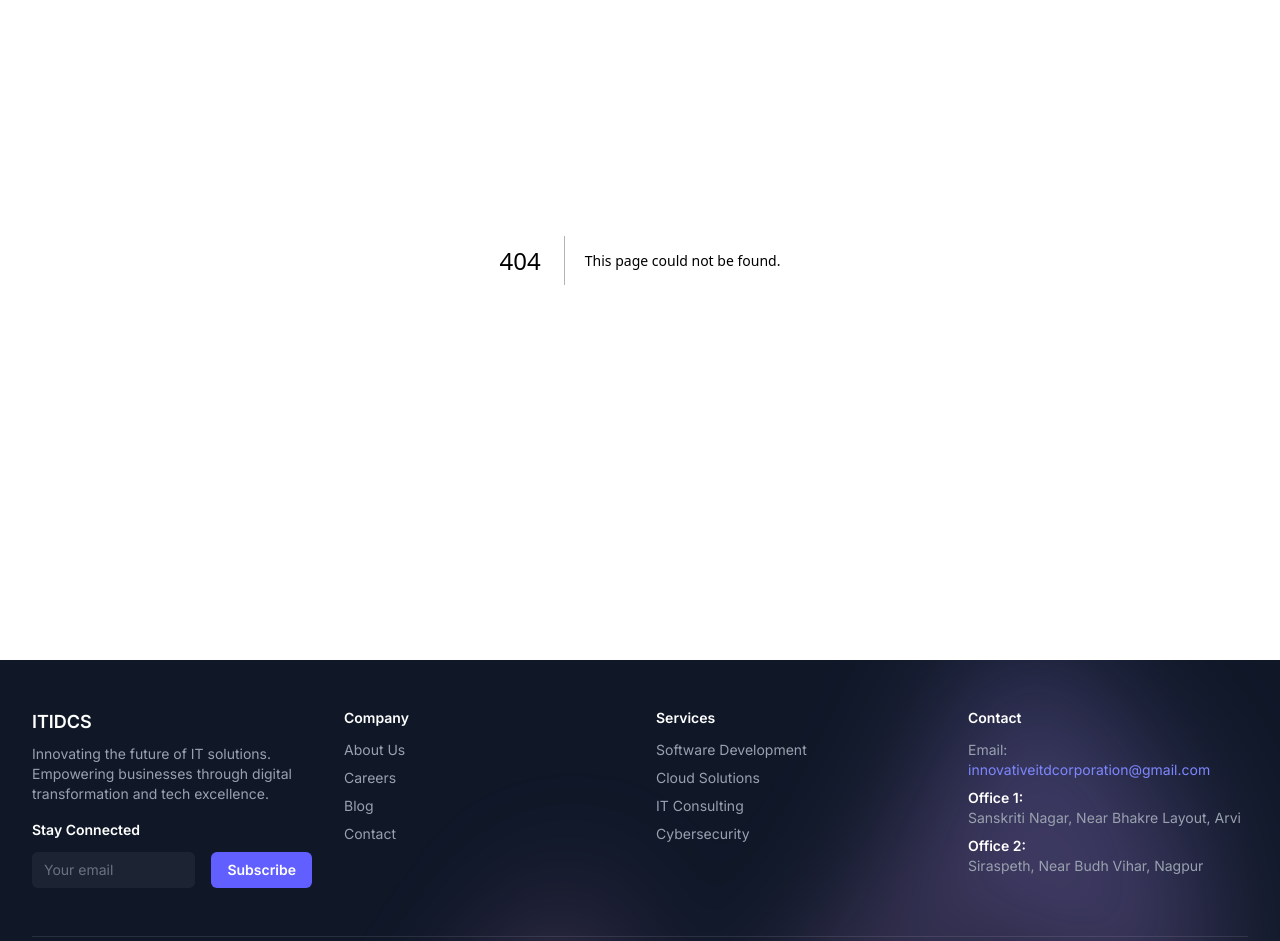
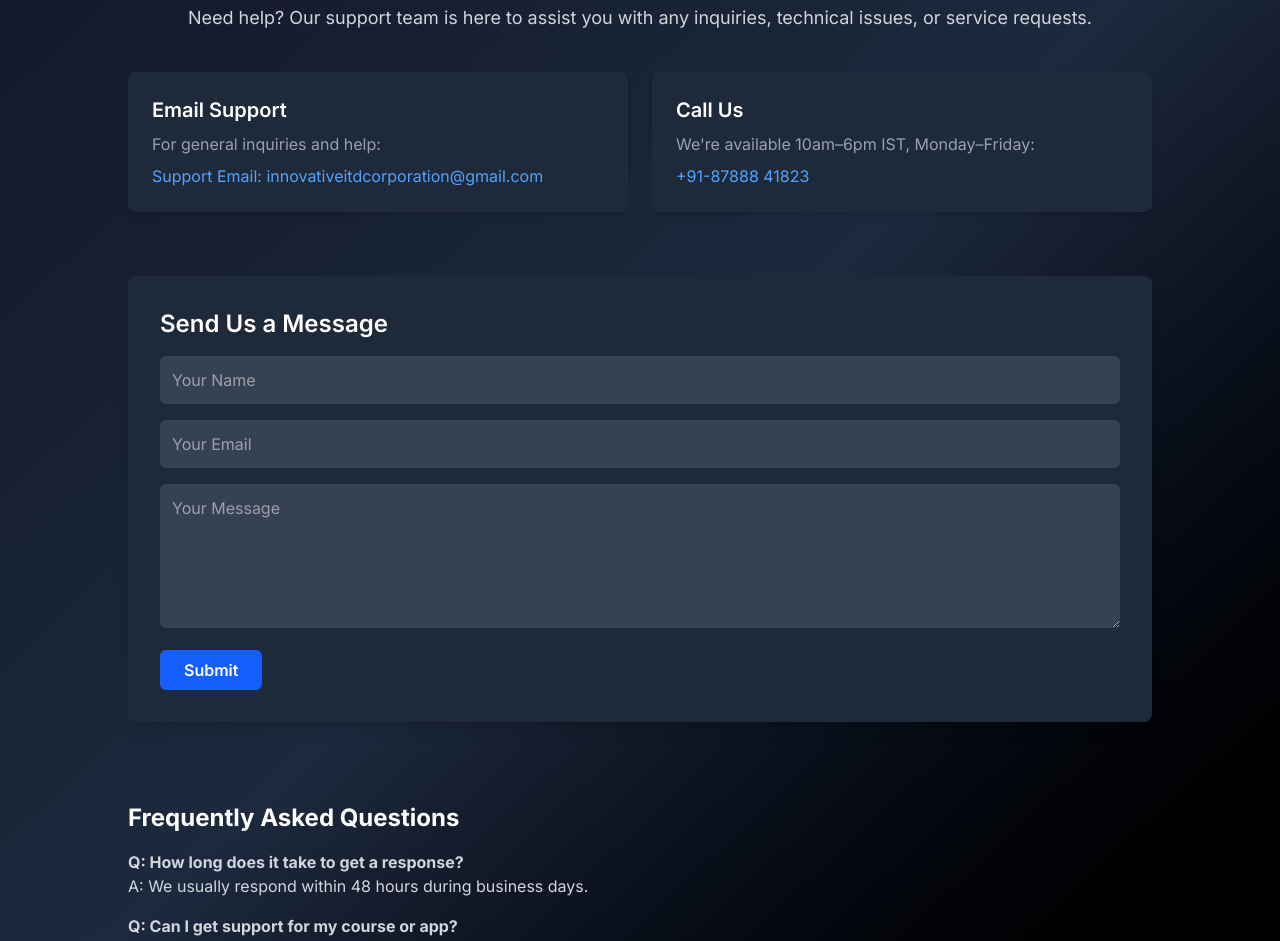
Before and after one commit to TausifM/itidcs-web, a Next.js app: page /support in a window 1280 px wide. Before the commit this address had no page. Shown: the part 240-1181 px from the top of the page. Built offline with nearby package versions, Linux system fonts and the light colour scheme.

Commit message:
policies page

```diff
--- /dev/null
+++ b/src/app/cancellation-refund/page.jsx
@@ -0,0 +1,65 @@
+"use client";
+
+export default function CancellationRefundPage() {
+  return (
+    <div className="min-h-screen bg-gradient-to-br from-gray-900 via-slate-800 to-black text-white p-6">
+      <div className="max-w-4xl mx-auto py-16">
+        <h1 className="text-4xl font-bold mb-6 text-center">Cancellation & Refund Policy</h1>
+        <p className="text-lg text-gray-300 mb-6">
+          At ITIDCS, we value transparency and your satisfaction. Below are our cancellation and refund guidelines for courses, services, and digital solutions.
+        </p>
+
+        <div className="space-y-6 text-gray-300">
+          <section>
+            <h2 className="text-2xl font-semibold mb-2">1. Course Enrollments</h2>
+            <p>
+              Once you enroll in a course and the access is granted (materials shared or session started), we are unable to offer refunds. However, if you cancel your enrollment within 24 hours and before accessing any material, a full refund will be processed.
+            </p>
+          </section>
+
+          <section>
+            <h2 className="text-2xl font-semibold mb-2">2. Custom Software & App Development</h2>
+            <p>
+              For software or mobile app development projects, cancellation is only accepted before the project begins. Once development work has started, any refund is subject to contract terms. In most cases, partial refunds may be offered based on work completed.
+            </p>
+          </section>
+
+          <section>
+            <h2 className="text-2xl font-semibold mb-2">3. Digital Services</h2>
+            <p>
+              For services like website design, SEO, cloud setup, etc., cancellation is possible only within 48 hours of placing an order. If work has commenced, a pro-rated refund will be calculated.
+            </p>
+          </section>
+
+          <section>
+            <h2 className="text-2xl font-semibold mb-2">4. How to Request a Refund</h2>
+            <p>
+              To request a cancellation or refund, please email us at{" "}
+              <a href="mailto:innovativeitdcorporation@gmail.com"
+              className="text-blue-400 underline">
+                innovativeitdcorporation@gmail.com
+              </a>{" "}
+              with your name, service/course enrolled, payment reference, and reason for the request.
+            </p>
+          </section>
+
+          <section>
+            <h2 className="text-2xl font-semibold mb-2">5. Refund Processing Time</h2>
+            <p>
+              Refunds, once approved, will be processed within 7–10 business days to your original method of payment.
+            </p>
+          </section>
+
+          <section>
+            <h2 className="text-2xl font-semibold mb-2">6. No Refunds Applicable</h2>
+            <ul className="list-disc list-inside mt-2">
+              <li>For downloadable or delivered digital products</li>
+              <li>After accessing course content or materials</li>
+              <li>On services rendered beyond initial agreement scope</li>
+            </ul>
+          </section>
+        </div>
+      </div>
+    </div>
+  );
+}
--- a/src/app/enroll/page.jsx
+++ b/src/app/enroll/page.jsx
@@ -49,13 +49,38 @@ const coursesData = [
 export default function CoursesPage() {
   const [search, setSearch] = useState("");
   const [filter, setFilter] = useState("All");
+  const [filteredCourses, setFilteredCourses] = useState(coursesData);
 
-  const filteredCourses = coursesData.filter((course) => {
-    return (
-      (filter === "All" || course.category === filter) &&
-      course.title.toLowerCase().includes(search.toLowerCase())
-    );
-  });
+  // const filteredCourses = coursesData.filter((course) => {
+  //   return (
+  //     (filter === "All" || course.category === filter) &&
+  //     course.title.toLowerCase().includes(search.toLowerCase())
+  //   );
+  // });
+  // make a function on click of search button to filter the courses based on search input and category
+
+  const handleSearch = () => {
+    const filtered = coursesData.filter((course) => {
+      return (
+        (filter === "All" || course.category === filter) &&
+        course.title.toLowerCase().includes(search.toLowerCase())
+      );
+    });
+    setFilteredCourses(filtered);
+  };
+
+  // if course category is not available in the coursesData then show all the courses
+  const handleFilter = (category) => {
+    setFilter(category);
+    // if category is All then show all the courses
+    if (category === "All") {
+      setFilteredCourses(coursesData);
+      // but if category is not in the coursesData then show all the courses
+    } else {
+      const filtered = coursesData.filter((course) => course.category === category);
+      setFilteredCourses(filtered);
+    }
+  };
 
   const categories = ["All", ...new Set(coursesData.map((c) => c.category))];
 
@@ -78,13 +103,17 @@ export default function CoursesPage() {
               onChange={(e) => setSearch(e.target.value)}
               className="border px-4 py-2 rounded-md w-full md:w-1/2 lg:w-1/3"
             />
+            {/* Search Icon */}
+            <button className="bg-blue-600 text-white px-4 py-2 rounded-md hover:bg-blue-700" onClick={handleSearch}>
+              Search
+            </button>
 
             {/* Category Filters */}
             <div className="flex flex-wrap justify-center md:justify-end gap-2 w-full md:w-auto">
               {categories.map((cat) => (
                 <button
                   key={cat}
-                  onClick={() => setFilter(cat)}
+                  onClick={() => handleFilter(cat)}
                   className={`px-4 py-2 border rounded-full whitespace-nowrap text-sm transition ${
                     filter === cat
                       ? "amg text-white"
--- /dev/null
+++ b/src/app/support/page.jsx
@@ -0,0 +1,109 @@
+"use client";
+
+import React from "react";
+import SEOHead from "../component/SEOHead";
+
+export default function SupportPage() {
+  return (
+    <>
+      <SEOHead
+        title="Customer Support | ITIDCS"
+        description="Need help? Our support team is here to assist you with any inquiries, technical issues, or service requests."
+        canonical="https://itidcs.vercel.app/support"
+      />
+      <div className="min-h-screen bg-gradient-to-br from-gray-900 via-slate-800 to-black text-white p-6">
+        <div className="max-w-5xl mx-auto text-center py-16">
+          <h1 className="text-4xl font-bold mb-4">Customer Support</h1>
+          <p className="text-lg text-gray-300 mb-10">
+            Need help? Our support team is here to assist you with any
+            inquiries, technical issues, or service requests.
+          </p>
+
+          {/* Contact Info */}
+          <div className="grid gap-6 md:grid-cols-2 text-left mb-16">
+            <div className="bg-gray-800 p-6 rounded-lg shadow-md">
+              <h2 className="text-xl font-semibold mb-2">Email Support</h2>
+              <p className="text-gray-400 mb-2">
+                For general inquiries and help:
+              </p>
+              <a
+                href="mailto:innovativeitdcorporation@gmail.com"
+                className="text-blue-400 hover:underline"
+              >
+                Support Email: innovativeitdcorporation@gmail.com
+
+              </a>
+            </div>
+
+            <div className="bg-gray-800 p-6 rounded-lg shadow-md">
+              <h2 className="text-xl font-semibold mb-2">Call Us</h2>
+              <p className="text-gray-400 mb-2">
+                We're available 10am–6pm IST, Monday–Friday:
+              </p>
+              <p className="text-blue-400">+91-87888 41823</p>
+            </div>
+          </div>
+
+          {/* Contact Form */}
+          <div className="bg-gray-800 p-8 rounded-lg shadow-lg text-left">
+            <h2 className="text-2xl font-semibold mb-4">Send Us a Message</h2>
+            <form
+              action="https://formsubmit.co/your-email@itidcs.com"
+              method="POST"
+              className="space-y-4"
+            >
+              <input type="hidden" name="_captcha" value="false" />
+              <input
+                type="text"
+                name="name"
+                placeholder="Your Name"
+                required
+                className="w-full p-3 rounded-md bg-gray-700 text-white"
+              />
+              <input
+                type="email"
+                name="email"
+                placeholder="Your Email"
+                required
+                className="w-full p-3 rounded-md bg-gray-700 text-white"
+              />
+              <textarea
+                name="message"
+                placeholder="Your Message"
+                rows="5"
+                required
+                className="w-full p-3 rounded-md bg-gray-700 text-white"
+              ></textarea>
+              <button
+                type="submit"
+                className="bg-blue-600 hover:bg-blue-700 px-6 py-2 rounded-md text-white font-semibold transition"
+              >
+                Submit
+              </button>
+            </form>
+          </div>
+
+          {/* FAQs (Optional) */}
+          <div className="mt-20 text-left">
+            <h2 className="text-2xl font-bold mb-4">
+              Frequently Asked Questions
+            </h2>
+            <ul className="space-y-4 text-gray-300">
+              <li>
+                <strong>Q: How long does it take to get a response?</strong>
+                <br />
+                A: We usually respond within 48 hours during business days.
+              </li>
+              <li>
+                <strong>Q: Can I get support for my course or app?</strong>
+                <br />
+                A: Yes! Reach out using the form above, and our team will assist
+                you.
+              </li>
+            </ul>
+          </div>
+        </div>
+      </div>
+    </>
+  );
+}
```
